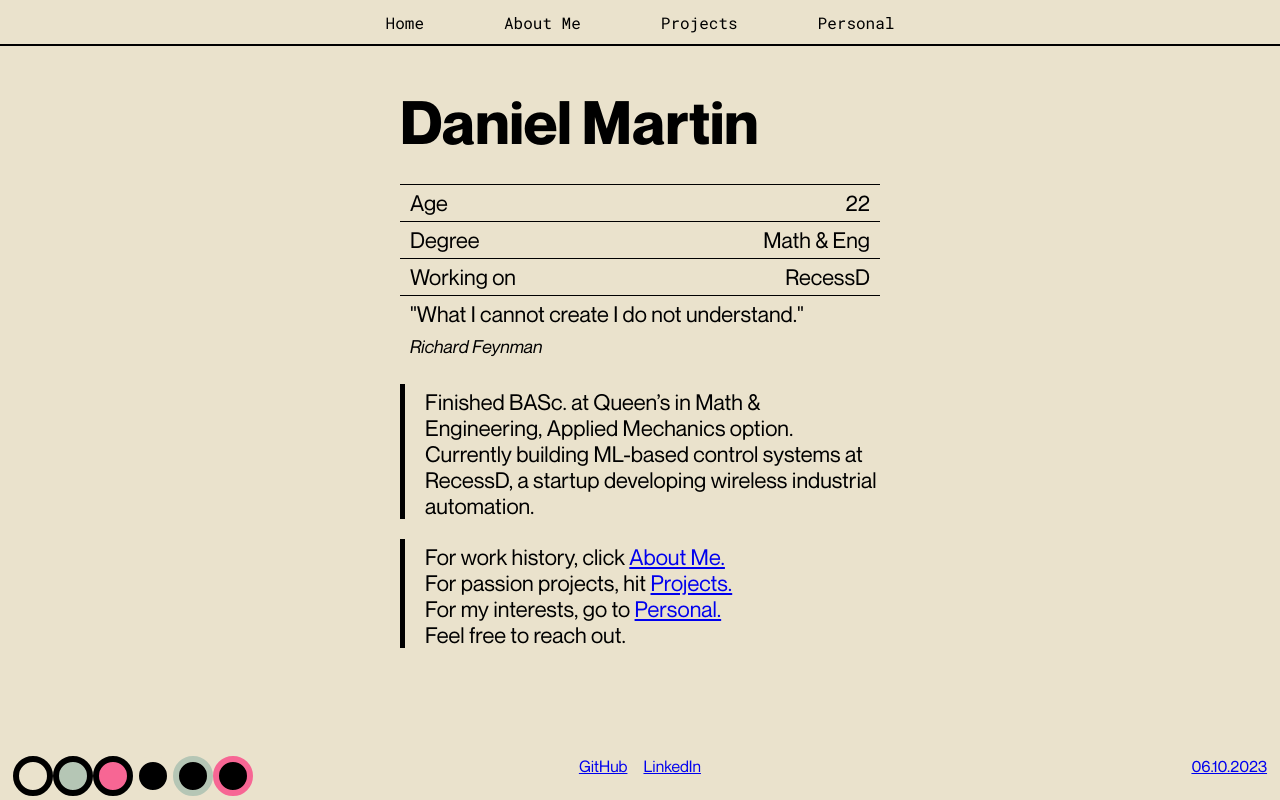
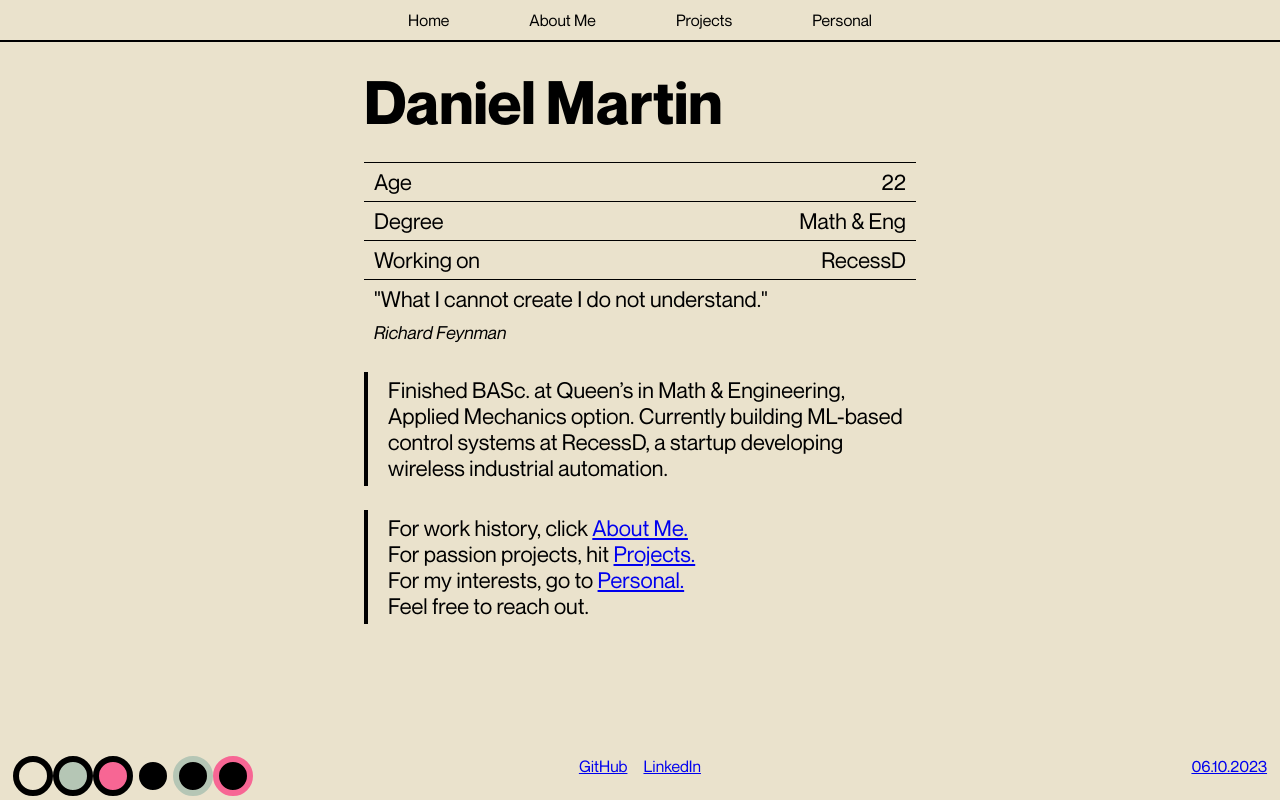
Before and after one commit to dnlmrtn/my-website, a React (Create React App) app: page / in a window 1280 px wide. Built offline with nearby package versions, Linux system fonts and the light colour scheme.

Commit message:
Small styling changes

```diff
--- a/src/App.css
+++ b/src/App.css
@@ -20,7 +20,7 @@ header,
 nav,
 .footer,
 .separator {
-  transition: background-color 1s ease, color 1s ease, border 1s ease text-color 1s ease;
+  transition: background-color 2s ease, color 2s ease, border 2s ease text-color 2s ease;
 }
 
 body {
@@ -36,6 +36,8 @@ body {
 header {
   box-shadow: 0 1px 3px 0 rgba(0, 0, 0, 0.07), 0 1px 2px 0 rgba(0, 0, 0, 0.05);
   color: var(--text-color);
+  font-family: Neue Montreal;
+  font-size: 16px;
 }
 
 nav {
@@ -44,19 +46,22 @@ nav {
   justify-content: space-between;
   width: 100%;
   margin: 0px auto;
+  padding-top: 2%;
+  padding-bottom: 2%;
   padding-left: 3%;
-  font-family: 'Roboto Mono';
+  font-family: Neue Montreal;
   border-bottom: 2px solid var(--text-color)
 }
 
 footer {
-  align-items: end;
+  align-items: center;
   background-color: var(--background-color);
   border-top: 2px var(--text-color);
   position: fixed;
   width: 100%;
   bottom: 0;
-  display: inline;
+  display: flex;
+  flex-wrap: wrap
 }
 
 button {
@@ -69,7 +74,7 @@ button {
   width: 60%;
   padding-top: 15%;
   padding-bottom: 15%;
-  font-family: 'Roboto Mono';
+  font-family: Neue Montreal;
   text-decoration: none;
   border: none;
 }
@@ -84,7 +89,7 @@ link-button {
   width: 160%;
   padding-top: 15%;
   padding-bottom: 15%;
-  font-family: 'Roboto Mono';
+  font-family: Neue Montreal;
   text-decoration: none;
   border: none;
 }
@@ -119,8 +124,57 @@ body {
   justify-content: left
 }
 
+.footer-container {
+  display: flex;
+  align-items: center;
+}
+
+.footer-left {
+  text-align: left;
+  width: 33.33%;
+  font-family: Neue Montreal;
+  padding-left: 1%;
+
+}
+
+.footer-center {
+  text-align: center;
+  width: 33.33%;
+  font-family: Neue Montreal;
+  height: 100%;
+
+}
+
+.footer-right {
+  text-align: right;
+  width: 33.33%;
+  font-family: Neue Montreal;
+  height: 30px;
+  padding-right: 1%;
+}
+
+.color-circle {
+  width: 20px;
+  height: 20px;
+  border-radius: 50%;
+  border: 4px solid;
+  cursor: pointer;
+  padding-left: 10px;
+}
+
 .separator {
   background-color: var(--text-color);
+}
+
+.menus {
+  display: flex;
+  align-items: center;
+  justify-content: space-between;
+  width: auto;
+  margin: 0px auto;
+  gap: 10px;
+  font-family: Neue Montreal;
+  list-style: none;
 }
 
 @media only screen and (min-width: 800px) {
@@ -130,7 +184,7 @@ body {
   nav,
   .footer,
   .separator {
-    transition: background-color 1s ease, color 1s ease, border 1s ease;
+    transition: background-color 2s ease, color 2s ease, border 2s ease;
   }
 
   body {
@@ -142,6 +196,8 @@ body {
   header {
     box-shadow: 0 1px 3px 0 rgba(0, 0, 0, 0.07), 0 1px 2px 0 rgba(0, 0, 0, 0.05);
     color: var(--text-color);
+    font-family: Neue Montreal;
+
   }
 
   nav {
@@ -151,7 +207,7 @@ body {
     width: 100%;
     margin: 0px auto;
     padding: 0px 0px;
-    font-family: 'Roboto Mono';
+    font-family: Neue Montreal;
     border-bottom: 2px solid var(--text-color)
   }
 
@@ -175,9 +231,9 @@ body {
     background-color: transparent;
     cursor: pointer;
     width: 100%;
-    padding-top: 15%;
-    padding-bottom: 15%;
-    font-family: 'Roboto Mono';
+    padding-top: 1%;
+    padding-bottom: 1%;
+    font-family: Neue Montreal;
     text-decoration: none;
     border: none;
   }
@@ -192,7 +248,7 @@ body {
     width: 100%;
     padding-top: 15%;
     padding-bottom: 15%;
-    font-family: 'Roboto Mono';
+    font-family: Neue Montreal;
     text-decoration: none;
     border: none;
   }
@@ -205,7 +261,7 @@ body {
     margin: 0px auto;
     padding: 0px 0px;
     gap: 80px;
-    font-family: 'Roboto Mono';
+    font-family: Neue Montreal;
     list-style: none;
   }
 
@@ -263,7 +319,8 @@ body {
     text-align: left;
     width: 33.33%;
     font-family: Neue Montreal;
-    padding-left: 1%
+    padding-left: 1%;
+
   }
 
   .footer-center {
@@ -284,6 +341,5 @@ body {
 
   .color-row {
     display: flex;
-    justify-content: left
   }
 }
--- a/src/components/Footer.js
+++ b/src/components/Footer.js
@@ -1,5 +1,5 @@
 import React, { useState } from 'react';
-import './Footer.css'
+
 
 const Footer = () => {
     const [_, setTheme] = useState({
@@ -38,8 +38,6 @@ const Footer = () => {
                     06.10.2023
                 </a>
             </div>
-
-
         </div>
     );
 };
--- a/src/routes/Home.css
+++ b/src/routes/Home.css
@@ -1,20 +1,22 @@
+* {
+    transition: background-color 2s ease, color 2s ease, border-color 2s ease text-color 2s ease;
+}
+
 .home-container {
     display: flex;
     align-items: center;
     justify-content: center;
     height: 100%;
     flex-direction: column;
-    padding-top: 20px;
-    padding-bottom: 5px;
+    padding-bottom: 4px;
 }
 
 .rectangle-container {
     /* Bold vertical line */
-    padding-left: 5%;
-    padding-right: 5%;
-    padding-top: 3%;
+    padding-left: 4px;
+    padding-right: 4px;
     justify-content: center;
-    padding-bottom: 3%
+    padding-bottom: 4px
 }
 
 .content-container {
@@ -22,9 +24,9 @@
     justify-content: space-between;
     width: 100%;
     border-top: 1px solid var(--text-color);
-    transition: --text-color 1s ease;
+    transition: --text-color 2s ease;
     /* Horizontal line */
-    padding: 5px 0;
+    padding: 2% 0;
     /* Padding around the line */
     font-family: Neue Montreal;
     font-size: 16px;
@@ -38,35 +40,38 @@
 
 .text-left {
     text-align: left;
-    padding-left: 10px;
+    padding-left: 4%;
     font-size: 100%;
     font-family: Neue Montreal;
 }
 
 .text-right {
     text-align: right;
-    padding-right: 10px;
+    padding-right: 4%;
     font-size: 100%;
 }
 
 .italic-text {
-    padding-top: 3px;
-    padding-bottom: 5px;
-    padding-left: 10px;
+    padding-top: 2%;
+    padding-bottom: 2%;
+    padding-left: 4%;
     font-family: Neue Montreal Italic;
     font-size: 18px;
     text-align: left;
     color: var(--text-color);
-    transition: --text-color 1s ease;
+    transition: --text-color 2s ease;
 }
 
 .info-section {
     font-family: Neue Montreal;
     font-size: 16px;
     border-left: 5px solid var(--text-color);
-    transition: --text-color 1s ease;
-    padding-left: 10px;
-    padding-top: 3px;
+    transition: --text-color 2s ease border-color 2s ease;
+    padding-left: 4px;
+    padding-top: 4px;
+    padding-bottom: 4px;
+    margin-top: 24px;
+    margin-bottom: 24px;
     width: flex;
 }
 
@@ -76,49 +81,44 @@
     height: flex;
     border-radius: 20px;
     border-color: var(--background-color);
-    transition: border-color 1s ease;
+    transition: border-color 2s ease;
     border: 0px solid;
     background-color: transparent;
     display: flex;
     align-items: flex-start;
     justify-content: center;
     font-family: Neue Montreal Medium;
-    transition: border-color 1s ease;
-}
-
-.color-grid {
-    display: grid;
-    grid-template-columns: 9;
-    grid-gap: 20px;
-    width: 100px;
+    transition: border-color 2s ease;
 }
 
 
-@media only screen and (min-width: 800px) {
+@media only screen and (min-width: 700px) {
+    * {
+        transition: background-color 2s ease, color 2s ease, border-color 2s ease text-color 2s ease;
+    }
+
     .home-container {
         flex-direction: row;
         justify-content: center;
         align-items: center;
         padding-bottom: 20px;
+
     }
 
     .round-rectangle {
         width: 600px;
         height: flex;
         border-color: var(--text-color);
-        transition: border-color 1s ease;
+        transition: border-color 2s ease;
         border: 0px solid;
         background-color: transparent;
 
     }
 
     .rectangle-container {
-        /* Bold vertical line */
-        padding-left: 60px;
-        padding-right: 60px;
-        padding-top: 20px;
-        padding-bottom: 20px;
-        /* Space between the line and the content */
+        padding-left: 4%;
+        padding-right: 4%;
+        padding-bottom: 4%;
     }
 
     .content-container {
@@ -127,7 +127,8 @@
         width: 100%;
         border-top: 1px solid var(--text-color);
         /* Horizontal line */
-        padding: 5px 0;
+        padding-top: 6px;
+        padding-bottom: 6px;
         /* Padding around the line */
         font-family: Neue Montreal;
         font-size: 16px;
@@ -137,6 +138,8 @@
         text-align: left;
         font-family: Neue Montreal Bold;
         font-size: 60px;
+        margin-bottom: 24px;
+        margin-top: 24px;
     }
 
     .text-left {
@@ -165,9 +168,15 @@
     .info-section {
         font-family: Neue Montreal;
         font-size: 16px;
-        border-left: 5px solid var(--text-color);
+
+        border-left: 4px solid var(--text-color);
+        margin-top: 24px;
+        margin-bottom: 24px;
+
         padding-left: 10px;
         padding-top: 5px;
+        padding-bottom: 5px;
+
         width: flex;
     }
 
--- a/src/routes/Home.js
+++ b/src/routes/Home.js
@@ -24,8 +24,6 @@ const Home = () => {
                     <div className="heading">
                         Daniel Martin
                     </div>
-                    <div className='text-left'><br /></div>
-
                     <div className="content-container">
                         <div className='text-left'>Age</div>
                         <div className='text-right'>22</div>
@@ -45,8 +43,6 @@ const Home = () => {
                     </div>
                     <div className='italic-text'>
                         Richard Feynman
-                        <br />
-                        <br />
 
                     </div>
                     <div className="info-section">
@@ -54,11 +50,9 @@ const Home = () => {
                             Finished BASc. at Queen’s in
                             Math &amp; Engineering, Applied Mechanics option.
                             Currently building ML-based control systems at RecessD, a startup developing wireless industrial automation.<br />
-
                         </div>
 
                     </div>
-                    <br />
                     <div className="info-section">
                         <div className="text-left">
                             For work history, click <Link to="/about">About Me.</Link><br />
```
Also changed, not shown: src/components/Footer.css (deleted).
